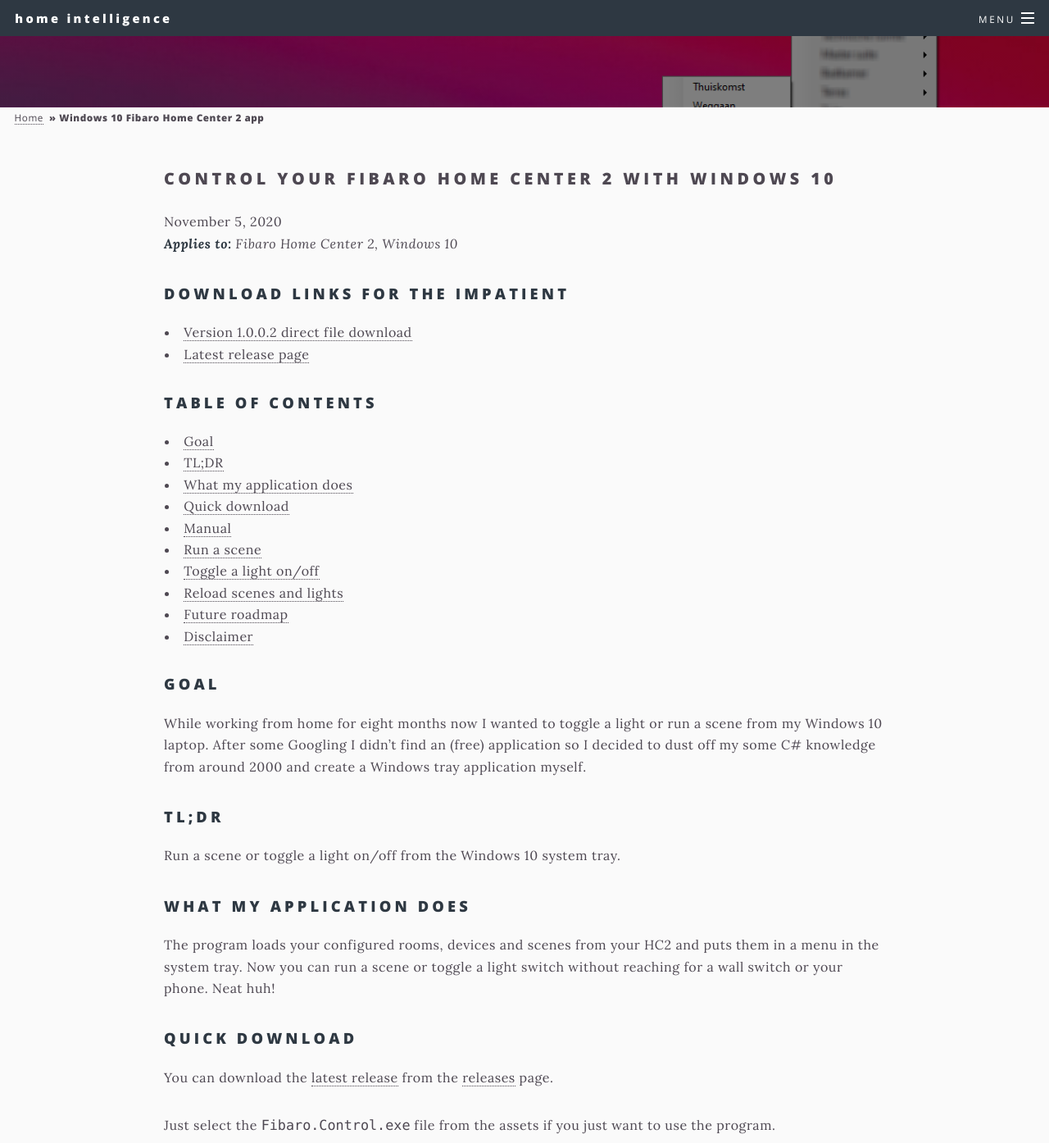
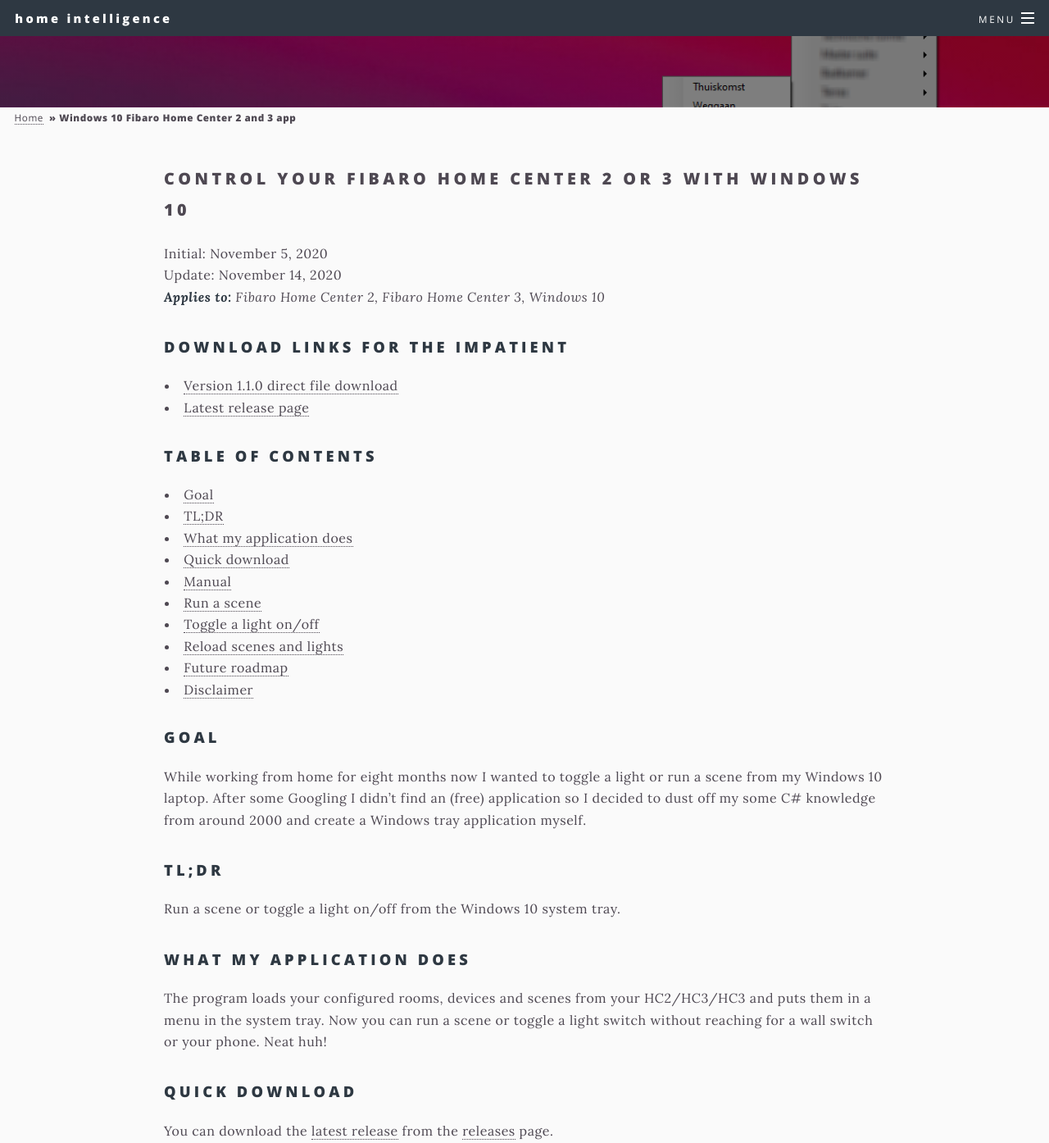
Before and after one commit to joepv/joepv.github.io, a Jekyll site: the page built from _pages/win10app.md, in a window 1280 px wide and 1400 px high, scrolled down 230 px, cut to the strip 0-1394 px from the top of the window. Shown: the whole strip at 82% size. Built offline with Jekyll 4.4.1, drawn with Linux system fonts in a browser that asks for light colours; some of the changed text lies outside the part shown.

Commit message:
Added HC3 support.

```diff
--- a/_pages/win10app.md
+++ b/_pages/win10app.md
@@ -1,21 +1,22 @@
 ---
 key: 11
-title: Windows 10 Fibaro Home Center 2 app
-product: Fibaro Home Center 2 and Windows 10
+title: Windows 10 Fibaro Home Center 2 and 3 app
+product: Fibaro Home Center 2 and 3 and Windows 10
 permalink: /win10app/
-excerpt: Control your Fibaro Home Center 2 with Windows 10
+excerpt: Control your Fibaro Home Center 2 or 3 with Windows 10
 image: win10app.png
 background-image: win10app.png
 ---
 
-# Control your Fibaro Home Center 2 with Windows 10<!-- omit in toc -->
+# Control your Fibaro Home Center 2 or 3 with Windows 10<!-- omit in toc -->
 
-November 5, 2020
-_**Applies to:** Fibaro Home Center 2, Windows 10_
+Initial: November 5, 2020
+Update: November 14, 2020
+_**Applies to:** Fibaro Home Center 2, Fibaro Home Center 3, Windows 10_
 
 ## Download links for the impatient<!-- omit in toc -->
 
-* [Version 1.0.0.2 direct file download](https://github.com/joepv/fibaro-control/releases/download/v1.0.0.2/Fibaro.Control.exe)
+* [Version 1.1.0 direct file download](https://github.com/joepv/fibaro-control/releases/download/v1.1.0.0/Fibaro.Control.exe)
 * [Latest release page](https://github.com/joepv/fibaro-control/releases)
 
 ## Table of Contents<!-- omit in toc -->
@@ -40,7 +41,7 @@
 
 ## What my application does
 
-The program loads your configured rooms, devices and scenes from your HC2 and puts them in a menu in the system tray. Now you can run a scene or toggle a light switch without reaching for a wall switch or your phone. Neat huh!
+The program loads your configured rooms, devices and scenes from your HC2/HC3/HC3 and puts them in a menu in the system tray. Now you can run a scene or toggle a light switch without reaching for a wall switch or your phone. Neat huh!
 
 ## Quick download
 
@@ -53,7 +54,7 @@
 
 💡 Note: There is no setup. Just [download](https://github.com/joepv/fibaro-control/releases/latest) and copy the `Fibaro Control.exe` file to `C:\Program Files\`.
 
-Start the `Fibaro Control.exe` program and log in to your Fibaro HC2:
+Start the `Fibaro Control.exe` program and log in to your Fibaro HC2/HC3:
 
 ![Login Screen](https://raw.githubusercontent.com/joepv/fibaro-control/master/Documentation/Image001.png "Fibaro Control: Login Screen")
 
@@ -65,21 +66,21 @@
 
 ## Run a scene
 
-* **Right click** the **HC2 icon** in the system tray and go to the **scenes** menu.
+* **Right click** the **HC2/HC3 icon** in the system tray and go to the **scenes** menu.
 * **Click** on a scene to **activate** it.
 
 ![Run a Scene](https://raw.githubusercontent.com/joepv/fibaro-control/master/Documentation/Image002.png "Fibaro Control: Run a Scene")
 
 ## Toggle a light on/off
 
-* **Right click** the **HC2 icon** in the system tray and go to the **room** menu where the light is located.
+* **Right click** the **HC2/HC3 icon** in the system tray and go to the **room** menu where the light is located.
 * **Click** on a **light source** to turn it **on** or **off**.
 
 ![Toggle a Light](https://raw.githubusercontent.com/joepv/fibaro-control/master/Documentation/Image003.png "Fibaro Control: Toggle a Light")
 
 ## Reload scenes and lights
 
-* **Right click** the **HC2 icon** in the system tray and click **settings**.
+* **Right click** the **Home Center icon** in the system tray and click **settings**.
 * **Click** the **reload** button.
 
 ## Future roadmap
@@ -91,4 +92,4 @@
 
 ## Disclaimer
 
-This Home Center 2 control program for Windows 10 is my personal project written in C#. I am not affiliated, associated, authorized, endorsed by, or in any way officially connected with Fibar Group S.A.
+This Home Center control program for Windows 10 is my personal project written in C#. I am not affiliated, associated, authorized, endorsed by, or in any way officially connected with Fibar Group S.A.
```
